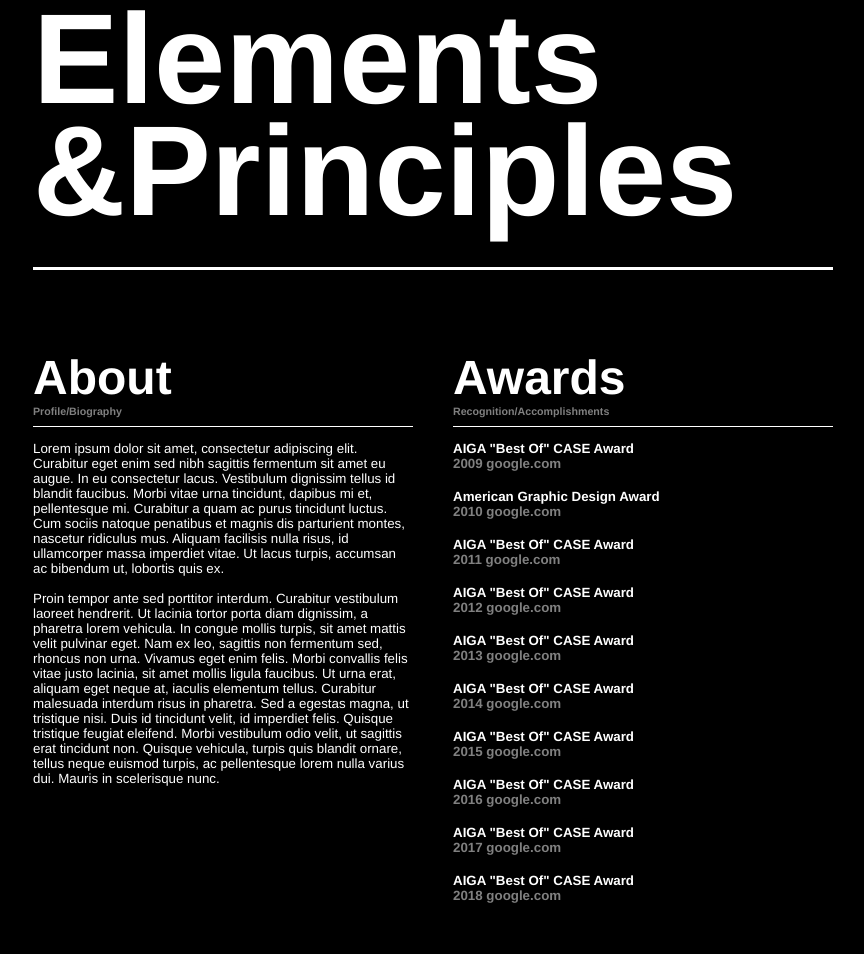
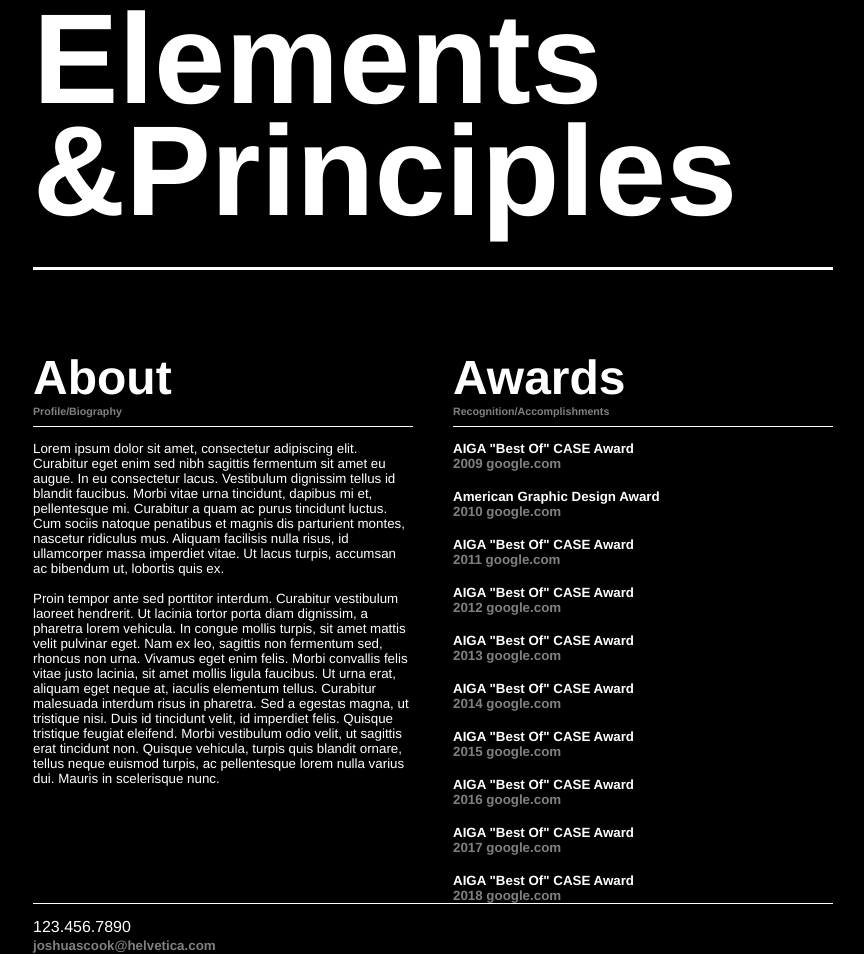
Before and after one commit to JoshuaSCook/Helvetica, a plain HTML site: page index.html in a window 1280 px wide. Shown: the part 780-1734 px from the top of the page, without its empty margins (207-1071 px from the left). Before the commit the page ends 1683 px from the top, so only its background shows below. Drawn offline with Linux system fonts and the light colour scheme.

Commit message:
added some footer section content as well as added div 'end' comments.

```diff
--- a/index.html
+++ b/index.html
@@ -103,6 +103,19 @@
             .content {
                 padding-top: 14px;
             }
+
+            #footer {
+                padding-top: 14px;
+                border-top: 1px white;
+                border-top-style: solid;
+            }
+
+            #footer a {
+                font-size: 10pt;
+                font-weight: 600;
+                text-decoration: none;
+                color: gray;
+            }
         </style>
     </head>
     <body>
@@ -111,14 +124,14 @@
             <div id="logo">
                 <h1>Hv</h1>
                 <h2>Design and Exploration</h2>
-            </div>
+            </div> <!-- end logo -->
 
             <div id="quote">
                 <p>"For me, it is far better to grasp the Universe as it really
                 is than to persist in delusion, however satisfying and
                 reassuring."</p>
                 <h2>- Carl Sagan</h2>
-            </div>
+            </div> <!-- end quote -->
 
             <div id="websites">
                 <h1>Websites</h1>
@@ -139,7 +152,7 @@
                     <li class="company">Boy Scout Troop #123</li>
                     <li class="company">Zero Skateboards</li>
                 </ul>
-            </div>
+            </div> <!-- end websites -->
 
             <div id="identity">
                 <h1>Identity</h1>
@@ -155,11 +168,11 @@
                     <li class="company">Reyes Point Creamery</li>
                     <li class="company">Adobe Suite</li>
                 </ul>
-            </div>
+            </div> <!-- end identity -->
 
             <div id="elements_and_principles">
                 <h1>Elements<br>&Principles<h1>
-            </div>
+            </div> <!-- end elements_and_principles -->
 
             <div id="about">
                 <h1>About</h1>
@@ -189,7 +202,7 @@
                     turpis quis blandit ornare, tellus neque euismod turpis, ac
                     pellentesque lorem nulla varius dui. Mauris in scelerisque
                     nunc.</p>
-            </div>
+            </div> <!-- end about -->
 
             <div id="awards">
                 <h1>Awards</h1>
@@ -216,11 +229,15 @@
                     <li class="award">AIGA "Best Of" CASE Award</li>
                     <li class="company">2018 google.com</li>
                 </ul>
-            </div>
+            </div> <!-- end awards -->
 
             <div id="footer">
-            </div>
+                <ul>
+                    <li>123.456.7890</li>
+                    <li><a href="joshuascook@helvetica.com">joshuascook@helvetica.com</li>
+                </ul>
+            </div> <!-- end footer -->
 
-        </div>
+        </div> <!-- end canvas -->
     </body>
 </html>
```
